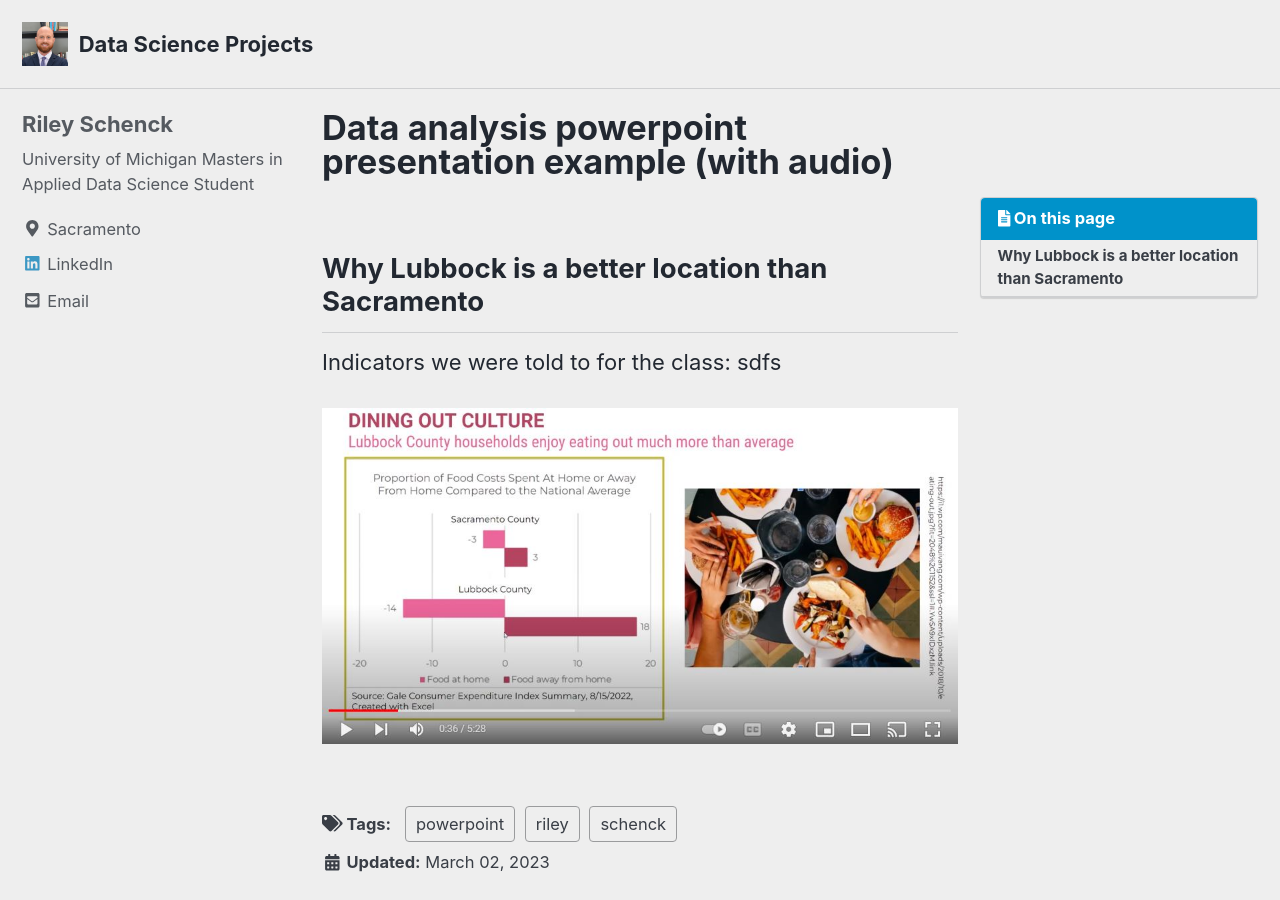
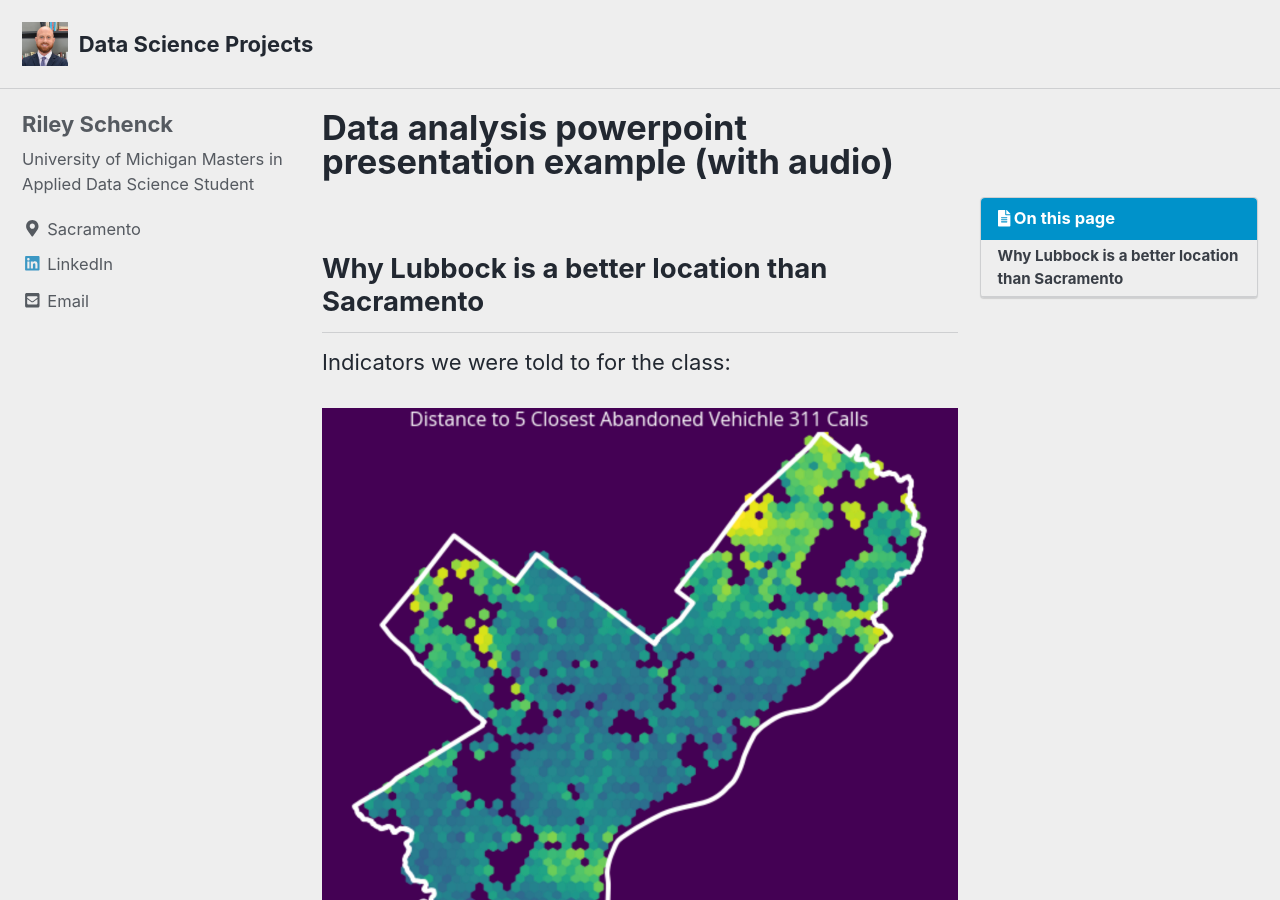
Before and after one commit to rileyschenck/website, a Jekyll site: the page built from _posts/2023-03-02-PowerPoint.md, in a window 1280 px wide and 900 px high. Built offline with Jekyll 4.4.1, drawn with Linux system fonts in a browser that asks for light colours; cached includes are drawn as plain includes; nearby versions of some CDN libraries; a script that is not in the unit is left out.

Commit message:
Update 2023-03-02-PowerPoint.md

```diff
--- a/_posts/2023-03-02-PowerPoint.md
+++ b/_posts/2023-03-02-PowerPoint.md
@@ -18,6 +18,10 @@ toc_sticky: true
 ## Why Lubbock is a better location than Sacramento
 
 Indicators we were told to for the class:
+
+![distances-abandoned-cars]({{ site.url }}{{ site.baseurl }}/assets/images/distance_to_abandoned_cars.png)
+
+
 sdfs
 
 ![distances-abandoned-cars]({{ site.url }}{{ site.baseurl }}/assets/images/chickenkitchenpng.png)
```
